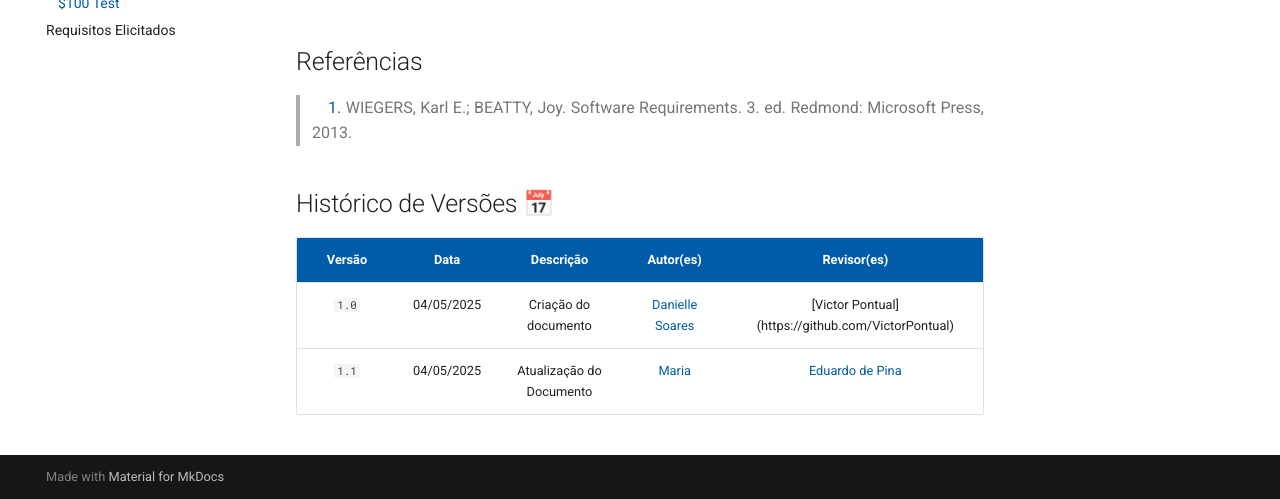
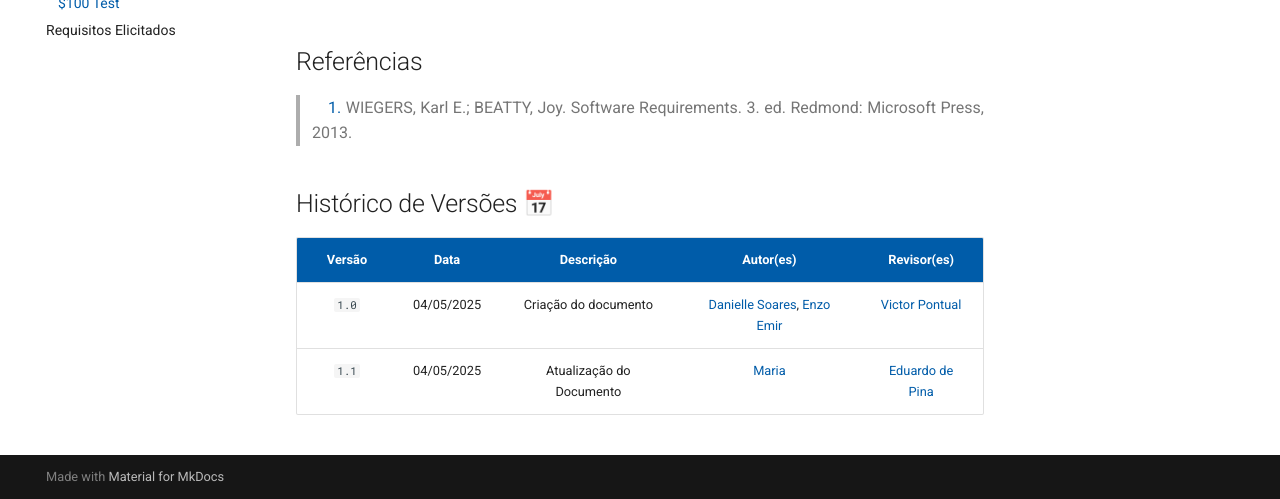
Before and after one commit to eduardodpms/REQ-FGTS, an MkDocs documentation site: the page built from docs/Elicitacao/Tecnicas-de-Priorizacao/100-Test.md, in a window 1280 px wide and 900 px high, scrolled down 8964 px, cut to the strip 401-900 px from the top of the window. Built offline with MkDocs 1.6.1 and Material for MkDocs 9.7.7, drawn with Linux system fonts in a browser that asks for light colours; comment, search, counter and statistics services are not loaded.

Commit message:
Update 100-Test.md

```diff
--- a/docs/Elicitacao/Tecnicas-de-Priorizacao/100-Test.md
+++ b/docs/Elicitacao/Tecnicas-de-Priorizacao/100-Test.md
@@ -137,5 +137,5 @@ A técnica foi aplicada de forma individual, sendo que cada participante aplicou
 
 | Versão | Data | Descrição | Autor(es) | Revisor(es) |
 | :-: | :-: | :-: | :-: | :-: |
-| `1.0`  | 04/05/2025 | Criação do documento | [Danielle Soares](https://github.com/danielle-soaress) | [Victor Pontual] (https://github.com/VictorPontual) |
+| `1.0`  | 04/05/2025 | Criação do documento | [Danielle Soares](https://github.com/danielle-soaress), [Enzo Emir](https://github.com/EnzoEmir) | [Victor Pontual](https://github.com/VictorPontual) |
 | `1.1`  | 04/05/2025 | Atualização do Documento | [Maria](https://github.com/dudaa28) | [Eduardo de Pina](https://github.com/eduardodpms) |
```
